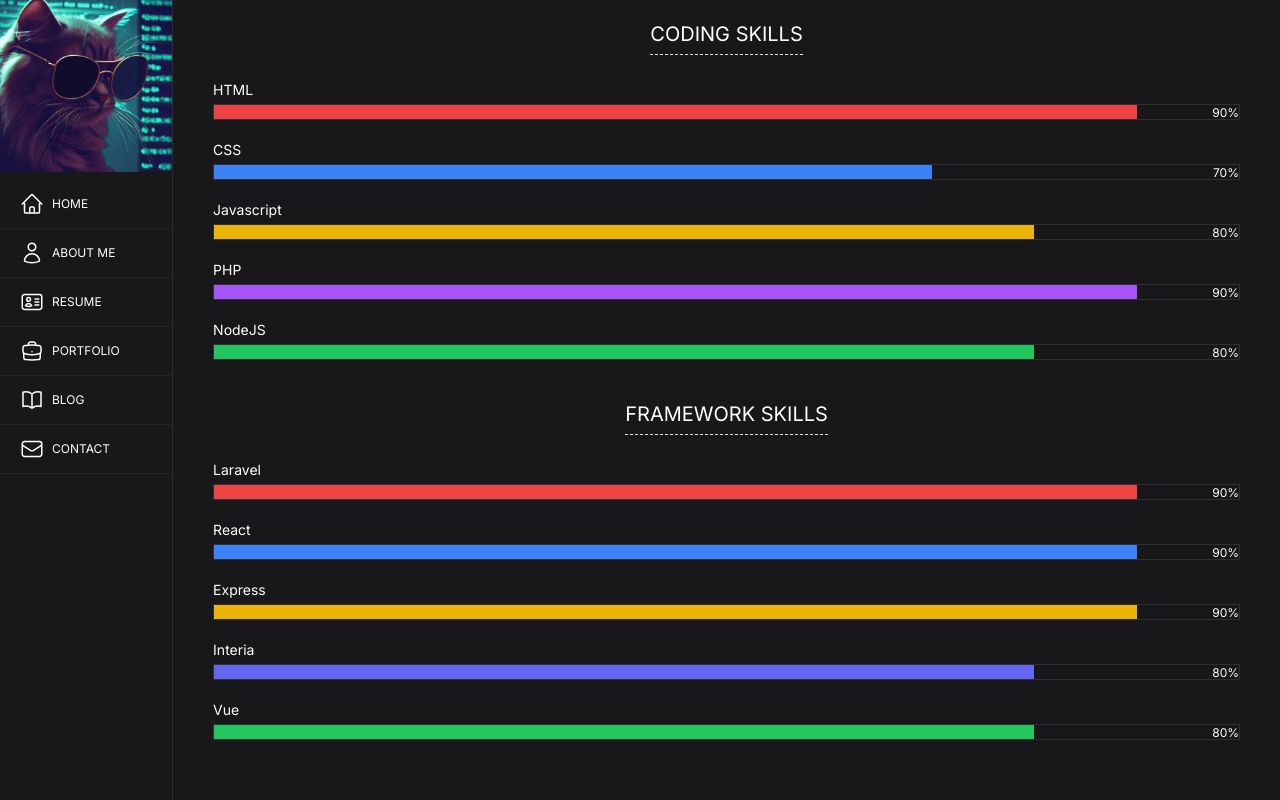
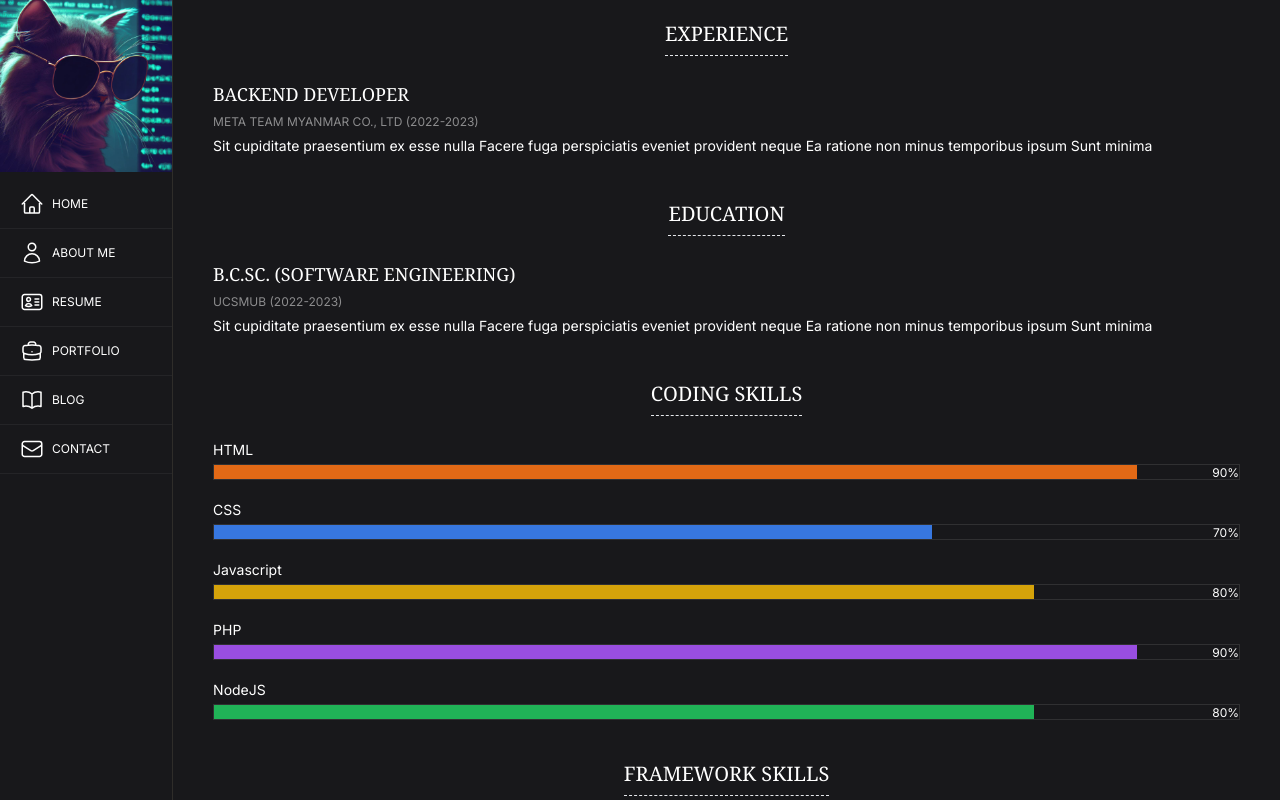
Before and after one commit to DevWaiYanLinn/portfolio, a Next.js app: page /resumes in a window 1280 px wide. Built offline with nearby package versions, Linux system fonts and the light colour scheme.

Commit message:
update resume

```diff
--- a/src/app/_components/AppLayOut.tsx
+++ b/src/app/_components/AppLayOut.tsx
@@ -13,8 +13,8 @@
   }, [path]);
   return (
     <>
-      <div className="md:hidden top-0 right-0 absolute w-full flex justify-between items-center xs:px-6 px-10 p-3 bg-zinc-900">
-        <h2 className="text-2xl ADLaM-font text-white">
+      <div className="md:hidden z-50 top-0 right-0 absolute w-full flex justify-between items-center xs:px-6 px-10 p-3 bg-zinc-900">
+        <h2 className="text-2xl font-serif text-white">
           WAI YAN LIN
         </h2>
         <button onClick={handleSideBar}>
--- a/src/app/about-me/page.tsx
+++ b/src/app/about-me/page.tsx
@@ -1,15 +1,15 @@
 export default function Page() {
   return (
     <>
-      <div className="flex justify-between items-center">
-        <h1 className="text-3xl">About Me.</h1>
+      <div className="mt-20 md:mt-5 flex justify-between items-center">
+        <h1 className="md:text-3xl xs:text-2xl font-serif uppercase">About Me.</h1>
         <svg
           xmlns="http://www.w3.org/2000/svg"
           fill="none"
           viewBox="0 0 24 24"
           strokeWidth="1.5"
           stroke="currentColor"
-          className="w-10 h-10"
+          className="w-10 h-10 xs:w-8 ws:h-8"
         >
           <path
             className="text-white"
@@ -22,7 +22,7 @@
       <hr className="border-dashed mt-3" />
       <div className="mt-6 flex justify-between flex-wrap">
         <div className="md:w-[70%] xs:w-full xs:mb-5 md:mb-0">
-          <h2 className="text-2xl xs:text-xl">Backend Developer</h2>
+          <h2 className="text-2xl xs:text-xl font-serif uppercase">Backend Developer</h2>
           <p className="mt-3 xs:text-sm md:text-inherit !leading-7">
             Greetings, I'm Wai Yan Lin, a graduate of the University of Computer
             Studies Maubin. My journey in the world of technology commenced with
@@ -57,7 +57,7 @@
           </p>
         </div>
         <div className="md:w-[25%] xs:w-full">
-          <h2 className="text-2xl xs:text-xl">Personal Information</h2>
+          <h2 className="text-2xl xs:text-xl font-serif uppercase">Personal Information</h2>
           <ul className="mt-3 xs:text-sm md:text-inherit !leading-7">
             <li className="flex">
               <span>Name :&nbsp;</span>
@@ -87,7 +87,7 @@
         </div>
       </div>
       <div className="mt-10 ">
-        <h2 className="text-center">
+        <h2 className="text-center font-serif uppercase">
           <span className="border-b pb-2 xs:text-xl text-2xl border-dashed">
             SERVICES
           </span>
@@ -110,7 +110,7 @@
                 />
               </svg>
             </div>
-            <h3 className="text-lg mt-3 xs:text-md">Web Development</h3>
+            <h3 className="text-lg mt-3 xs:text-md font-serif uppercase">Web Development</h3>
             <p className="mt-3 text-center xs:text-sm md:text-inherit !leading-7">
               Amet aspernatur delectus maxime ducimus similique Ratione
               asperiores corporis provident aut libero
@@ -133,7 +133,7 @@
                 />
               </svg>
             </div>
-            <h3 className="text-lg mt-3 xs:text-md">Mobile Development</h3>
+            <h3 className="text-lg mt-3 xs:text-md font-serif uppercase">Mobile Development</h3>
             <p className="mt-3 text-center xs:text-sm md:text-inherit !leading-7">
               Amet aspernatur delectus maxime ducimus similique Ratione
               asperiores corporis provident aut libero
@@ -156,7 +156,7 @@
                 />
               </svg>
             </div>
-            <h3 className="ext-lg mt-3 xs:text-md3">Comming Soon</h3>
+            <h3 className="ext-lg mt-3 xs:text-md3 font-serif uppercase">Comming Soon</h3>
             <p className="mt-3 text-center xs:text-sm md:text-inherit !leading-7">
               Amet aspernatur delectus maxime ducimus similique Ratione
               asperiores corporis provident aut libero
--- a/src/app/blogs/page.tsx
+++ b/src/app/blogs/page.tsx
@@ -33,7 +33,7 @@
             style={{ width: "100%", height: "250px", objectFit: "cover" }}
           />
           <div className="font-serif md:ADLaM-font bg-zinc-900 text-white p-5 mx-8 -mt-10 z-10 relative text-center">
-            <p>Magic Food Mini Order System</p>
+            <p>Food Mini Order System</p>
             <p className="mt-3 text-xs">Python</p>
           </div>
         </div>
--- a/src/app/contact/page.tsx
+++ b/src/app/contact/page.tsx
@@ -6,7 +6,7 @@
   return (
     <div className="xs:mt-20 md:mt-5 mb-10">
       <div className="flex justify-between items-center">
-        <h1 className="text-3xl xs:text-2xl">Contact Me.</h1>
+        <h1 className="text-3xl xs:text-2xl font-serif uppercase">Contact Me.</h1>
         <svg
           xmlns="http://www.w3.org/2000/svg"
           fill="none"
@@ -32,7 +32,7 @@
           <Button>Send Message</Button>
         </div>
         <div className="xs:col-span-2 md:col-span-1">
-          <h2 className="text-3xl xs:text-2xl">Contect Information</h2>
+          <h2 className="text-3xl xs:text-2xl font-serif uppercase">Contect Information</h2>
           <ul className="flex flex-col space-y-10 mt-8">
             <li className="flex items-center">
               <div>
--- a/src/app/page.tsx
+++ b/src/app/page.tsx
@@ -2,7 +2,7 @@
   return (
     <>
       <div className="h-screen  text-white bg-zinc-900 w-full flex flex-col justify-center items-center">
-        <h1 className="xs:text-4xl md:text-6xl ADLaM-font">WAI YAN LIN</h1>
+        <h1 className="xs:text-4xl md:text-6xl">WAI YAN LIN</h1>
         <h2 className="mt-5 xs:text-md md:text-2xl">
           I'm Backend <span className="text-white">Developer</span>
         </h2>
--- a/src/app/resumes/_components/ProgressBar.tsx
+++ b/src/app/resumes/_components/ProgressBar.tsx
@@ -6,10 +6,12 @@
   name,
   color = "bg-white",
   progress = 0,
+  delay = 1,
 }: {
   name: string;
   color?: string;
   progress?: number;
+  delay?: number;
 }) {
   const progressRef = useRef<HTMLDivElement | null>(null);
   const [showProgess, setShowProgress] = useState<number>(0);
@@ -30,16 +32,17 @@
     };
   }, []);
   return (
-    <div ref={progressRef}>
+    <div>
       <h2 className="text-sm mb-1">{name}</h2>
       <div className="border border-white border-opacity-10 h-[16px] relative">
         <span className="absolute right-0 top-0 text-xs">{progress}%</span>
         <div
+          ref={progressRef}
           style={{
             width: `${showProgess}%`,
-            transition: "width 0.5s",
+            transition: `width ${delay}s`,
           }}
-          className={`h-full w-0 ${color}  text-center text-xs flex items-center justify-center`}
+          className={`h-full w-0 ${color} opacity-90  text-center text-xs flex items-center justify-center`}
         ></div>
       </div>
     </div>
--- a/src/app/resumes/page.tsx
+++ b/src/app/resumes/page.tsx
@@ -4,71 +4,69 @@
   return (
     <div className="xs:mt-20 md:mt-5 mb-10 space-y-10">
       <div>
+        <h2 className="text-center uppercase">
+          <span className="border-b pb-2 xs:text-xl text-2xl border-dashed font-serif">
+            Experience
+          </span>
+        </h2>
+        <div className="mt-8 relative">
+          <h2 className="xs:text-lg font-serif uppercase">Backend Developer</h2>
+          <span className="text-xs opacity-50">
+          META TEAM MYANMAR CO., LTD (2022-2023)
+          </span>
+          <p className="leading-7 text-sm">
+            Sit cupiditate praesentium ex esse nulla Facere fuga perspiciatis
+            eveniet provident neque Ea ratione non minus temporibus ipsum Sunt
+            minima
+          </p>
+        </div>
+      </div>
+      <div>
+        <h2 className="text-center uppercase">
+          <span className="border-b pb-2 xs:text-xl text-2xl border-dashed font-serif">
+            Education
+          </span>
+        </h2>
+        <div className="mt-8 relative">
+          <h2 className="xs:text-lg font-serif uppercase">
+            B.C.Sc. (Software Engineering)
+          </h2>
+          <span className="text-xs opacity-50 uppercase">
+            UCSMUB (2022-2023)
+          </span>
+          <p className="leading-7 text-sm">
+            Sit cupiditate praesentium ex esse nulla Facere fuga perspiciatis
+            eveniet provident neque Ea ratione non minus temporibus ipsum Sunt
+            minima
+          </p>
+        </div>
+      </div>
+      <div>
         <h2 className="text-center">
-          <span className="border-b pb-2 xs:text-xl text-2xl border-dashed">
+          <span className="border-b pb-2 xs:text-xl text-2xl border-dashed font-serif">
             CODING SKILLS
           </span>
         </h2>
         <div className="mt-8 space-y-5">
-          <PorgressBar
-            name="HTML"
-            color="bg-red-500"
-            progress={90}
-          />
-          <PorgressBar
-            name="CSS"
-            color="bg-blue-500"
-            progress={70}
-          />
-          <PorgressBar
-            name="Javascript"
-            color="bg-yellow-500"
-            progress={80}
-          />
-          <PorgressBar
-            name="PHP"
-            color="bg-purple-500"
-            progress={90}
-          />
-          <PorgressBar
-            name="NodeJS"
-            color="bg-green-500"
-            progress={80}
-          />
+          <PorgressBar name="HTML" color="bg-orange-500" progress={90} />
+          <PorgressBar name="CSS" color="bg-blue-500" progress={70} />
+          <PorgressBar name="Javascript" color="bg-yellow-500" progress={80} />
+          <PorgressBar name="PHP" color="bg-purple-500" progress={90} />
+          <PorgressBar name="NodeJS" color="bg-green-500" progress={80} />
         </div>
       </div>
       <div>
         <h2 className="text-center">
-          <span className="border-b pb-2 xs:text-xl text-2xl border-dashed">
+          <span className="border-b pb-2 xs:text-xl text-2xl border-dashed font-serif">
             FRAMEWORK SKILLS
           </span>
         </h2>
         <div className="mt-8 space-y-5">
-          <PorgressBar
-            name="Laravel"
-            color="bg-red-500"
-            progress={90}
-          />
-          <PorgressBar
-            name="React"
-            color="bg-blue-500"
-            progress={90}
-          />
-          <PorgressBar
-            name="Express"
-            color="bg-yellow-500"
-            progress={90}
-          />
-          <PorgressBar
-            name="Interia"
-            color="bg-indigo-500"
-            progress={80}
-          />
-          <PorgressBar
-            name="Vue"
-            color="bg-green-500"
-            progress={80}
-          />
+          <PorgressBar name="Laravel" color="bg-red-500" progress={90} />
+          <PorgressBar name="React" color="bg-blue-500" progress={90} />
+          <PorgressBar name="Express" color="bg-yellow-500" progress={90} />
+          <PorgressBar name="Interia" color="bg-indigo-500" progress={80} />
+          <PorgressBar name="Vue" color="bg-green-500" progress={80} />
         </div>
       </div>
     </div>
```
